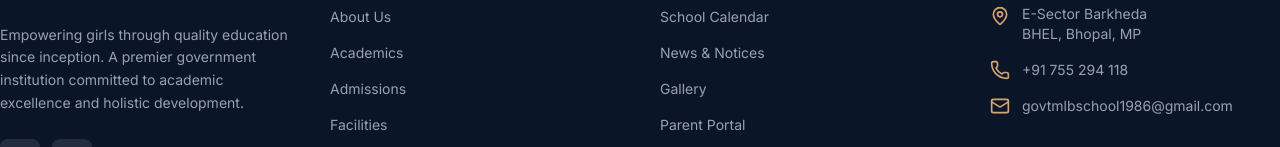
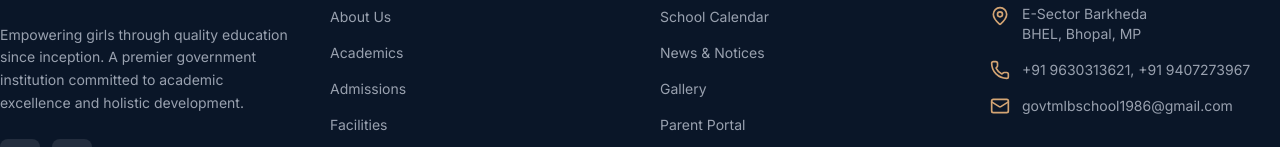
Before and after one commit to Pinky1410/PM_Shri_Govt_Girls, a Next.js app: page / in a window 1280 px wide. Shown: the part 8719-8866 px from the top of the page. Built offline with nearby package versions, Linux system fonts and the light colour scheme.

Commit message:
Update Footer.tsx

```diff
--- a/src/components/Footer.tsx
+++ b/src/components/Footer.tsx
@@ -183,7 +183,7 @@ export default function Footer() {
                   href="tel:+91755294118"
                   className="text-gray-400 text-sm hover:text-white transition-colors"
                 >
-                  +91 755 294 118
+                  +91 9630313621, +91 9407273967
                 </a>
               </li>
               <li className="flex items-center gap-3">
```
